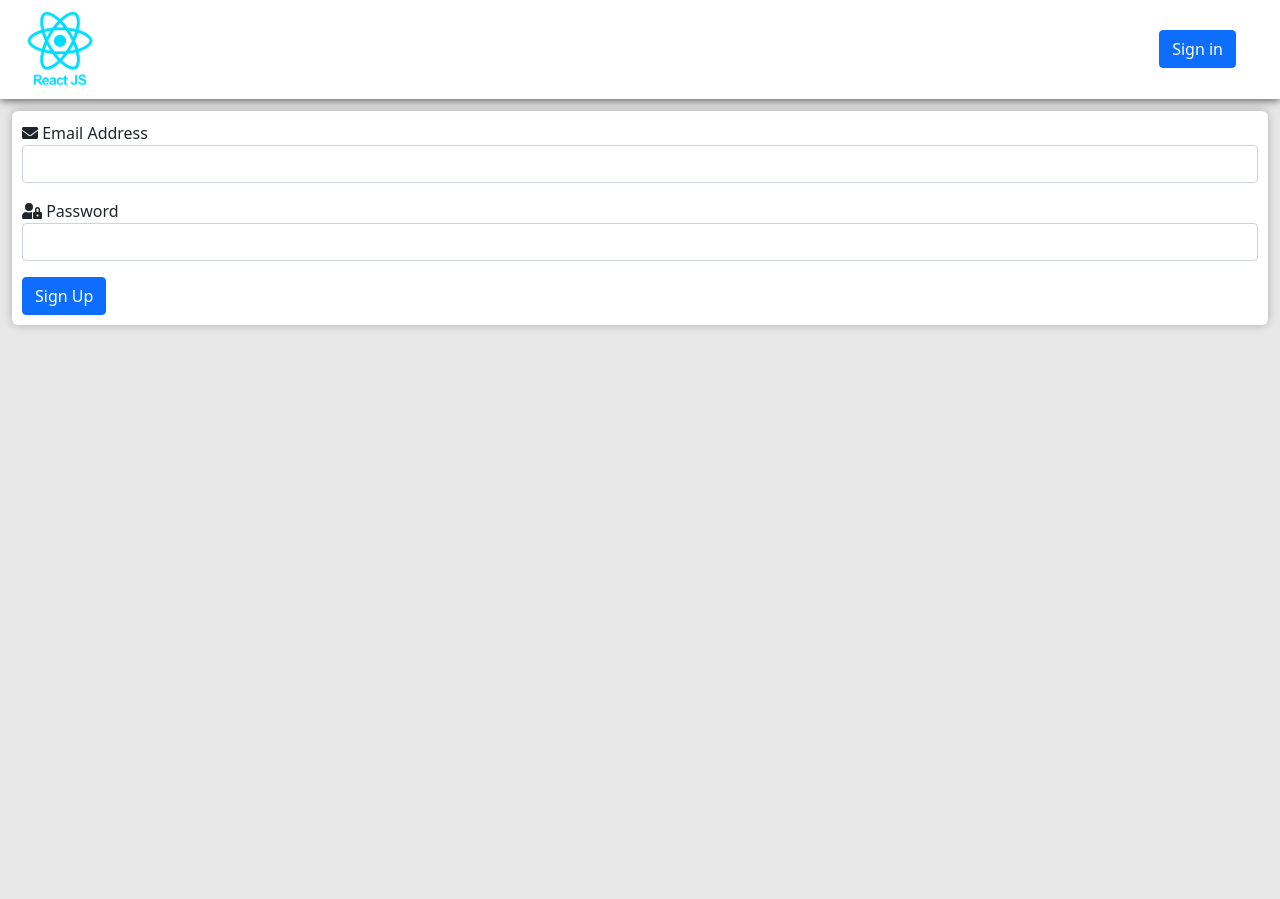
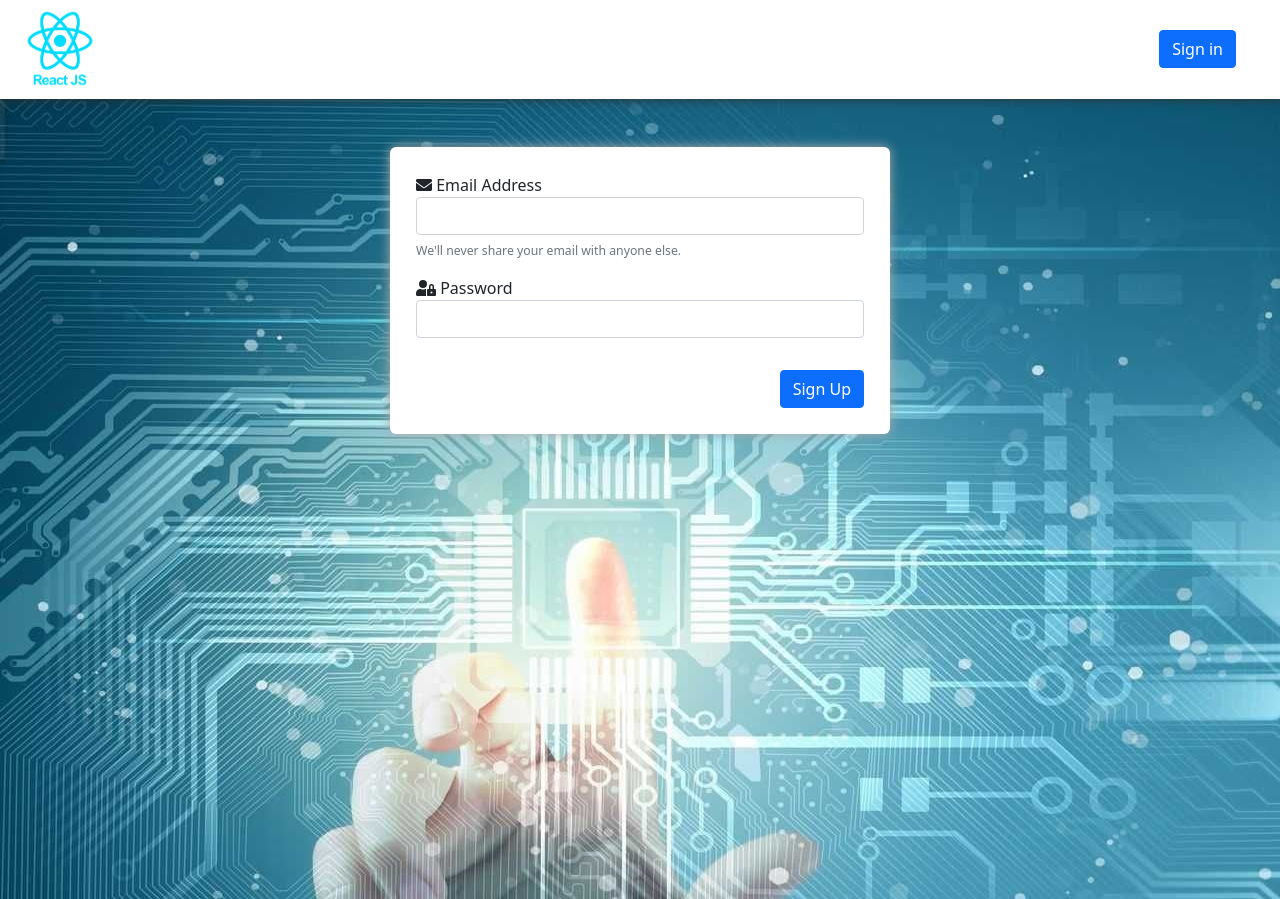
Before and after one commit to KibobiShtrudelz/typescript-app, a React (Create React App) app in the folder frontend/: page /signin in a window 1280 px wide. Built offline with nearby package versions, Linux system fonts and the light colour scheme.

Commit message:
Added styles, etc.

```diff
--- a/frontend/src/app/components/Main/Main.tsx
+++ b/frontend/src/app/components/Main/Main.tsx
@@ -12,8 +12,8 @@ export default Main;
 
 const StyledMain = styled.main`
   /* border: 3px dashed #000; */
-
+  background-color: #e9e8e8;
+  position: relative;
   min-height: 100vh;
   padding-top: 12px;
-  background-color: #e9e8e8;
 `;
--- a/frontend/src/app/pages/register/SignUp.tsx
+++ b/frontend/src/app/pages/register/SignUp.tsx
@@ -6,12 +6,9 @@ import * as Yup from "yup";
 import { useAppDispatch } from "../../redux/store";
 import userStore from "../../redux/userStore";
 
+import { faEnvelope, faUserLock } from "@fortawesome/free-solid-svg-icons";
+import backgroundImg from "../../../images/signin-background.jpg";
 import { FontAwesomeIcon } from "@fortawesome/react-fontawesome";
-import {
-  faEnvelope,
-  faUserLock,
-  // faUserAlt,
-} from "@fortawesome/free-solid-svg-icons";
 
 interface FormValues {
   email: string;
@@ -48,8 +45,9 @@ const SignUp = () => {
   });
 
   return (
-    <Wrap className="container-fluid">
-      <form onSubmit={formik.handleSubmit}>
+    <Background img={backgroundImg}>
+      <Wrap className="container mt-5">
+        <form className="p-3" onSubmit={formik.handleSubmit}>
           <div className="mb-3">
             <label htmlFor="email">
               <FontAwesomeIcon icon={faEnvelope} /> Email Address
@@ -67,6 +65,10 @@ const SignUp = () => {
             {formik.errors.email && formik.touched.email && (
               <span className="error">{formik.errors.email}</span>
             )}
+
+            <div id="emailHelp" className="form-text">
+              <small>We'll never share your email with anyone else.</small>
+            </div>
           </div>
 
           <div className="mb-3">
@@ -88,19 +90,36 @@ const SignUp = () => {
             )}
           </div>
 
-        <button type="submit" className="btn btn-primary">
+          <div className="d-flex justify-content-end">
+            <button type="submit" className="btn btn-primary mt-3">
               Sign Up
             </button>
+          </div>
         </form>
       </Wrap>
+    </Background>
   );
 };
 
 export default SignUp;
 
+type BgProps = {
+  img: string;
+};
+
+const Background = styled.div<BgProps>`
+  background-image: url(${({ img }) => img});
+  position: absolute;
+  left: 0;
+  top: 0;
+  min-width: 100%;
+  min-height: 100vh;
+`;
+
 const Wrap = styled.div`
+  box-shadow: 0 0 12px 0 #adadad;
+  background-color: #fff;
+  border-radius: 6px;
+  max-width: 500px;
   padding: 10px;
-  border-radius: 6px;
-  background-color: #fff;
-  box-shadow: 0 0 10px 0 #adadad;
 `;
```
Also changed, not shown: frontend/src/globalTypes/styledComponent.ts (added, +8 -0 lines), frontend/src/images/signin-background.jpg (added), 1 other file (tests, documents, lock files or other folders). Lines whose indentation alone changed are shown as unchanged.
